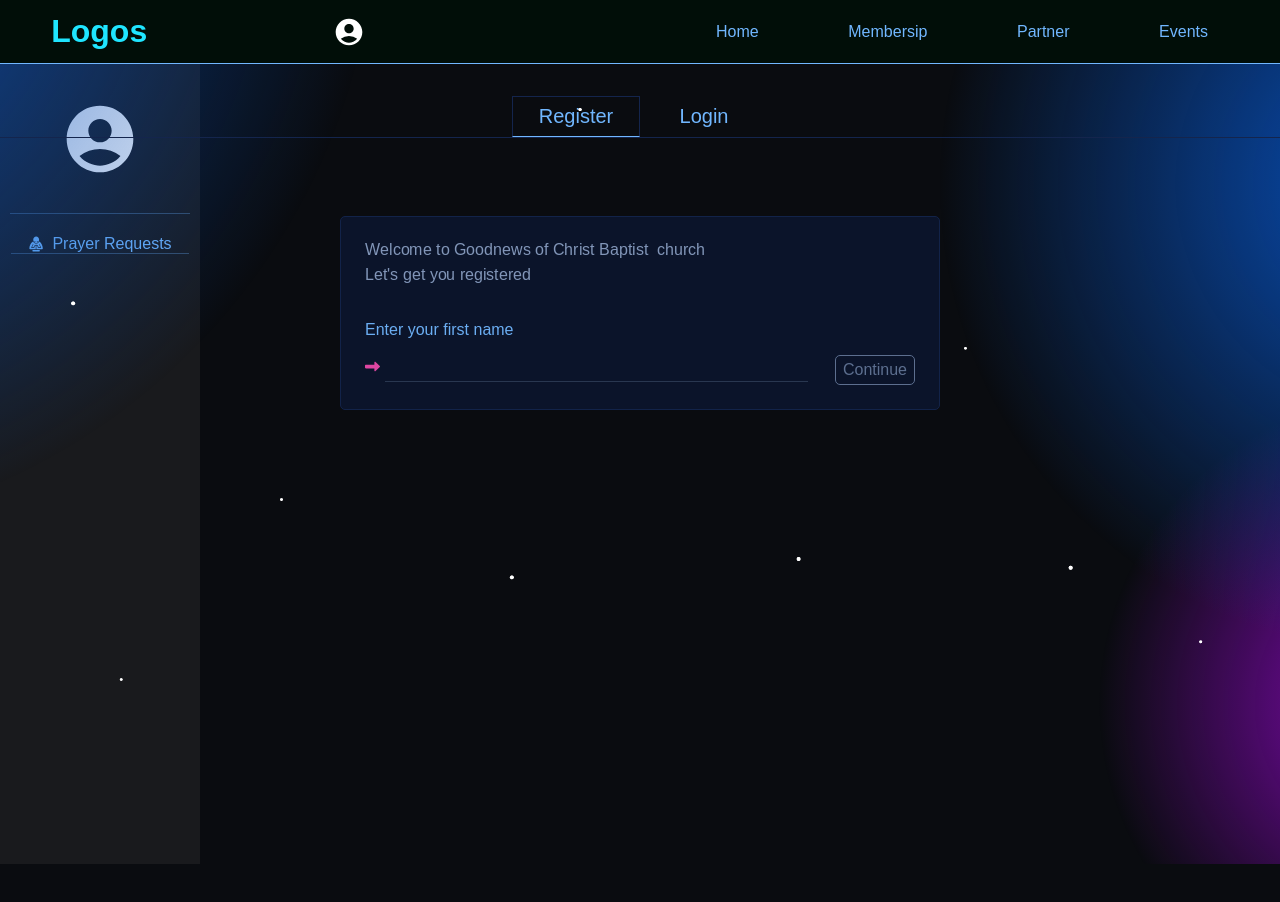
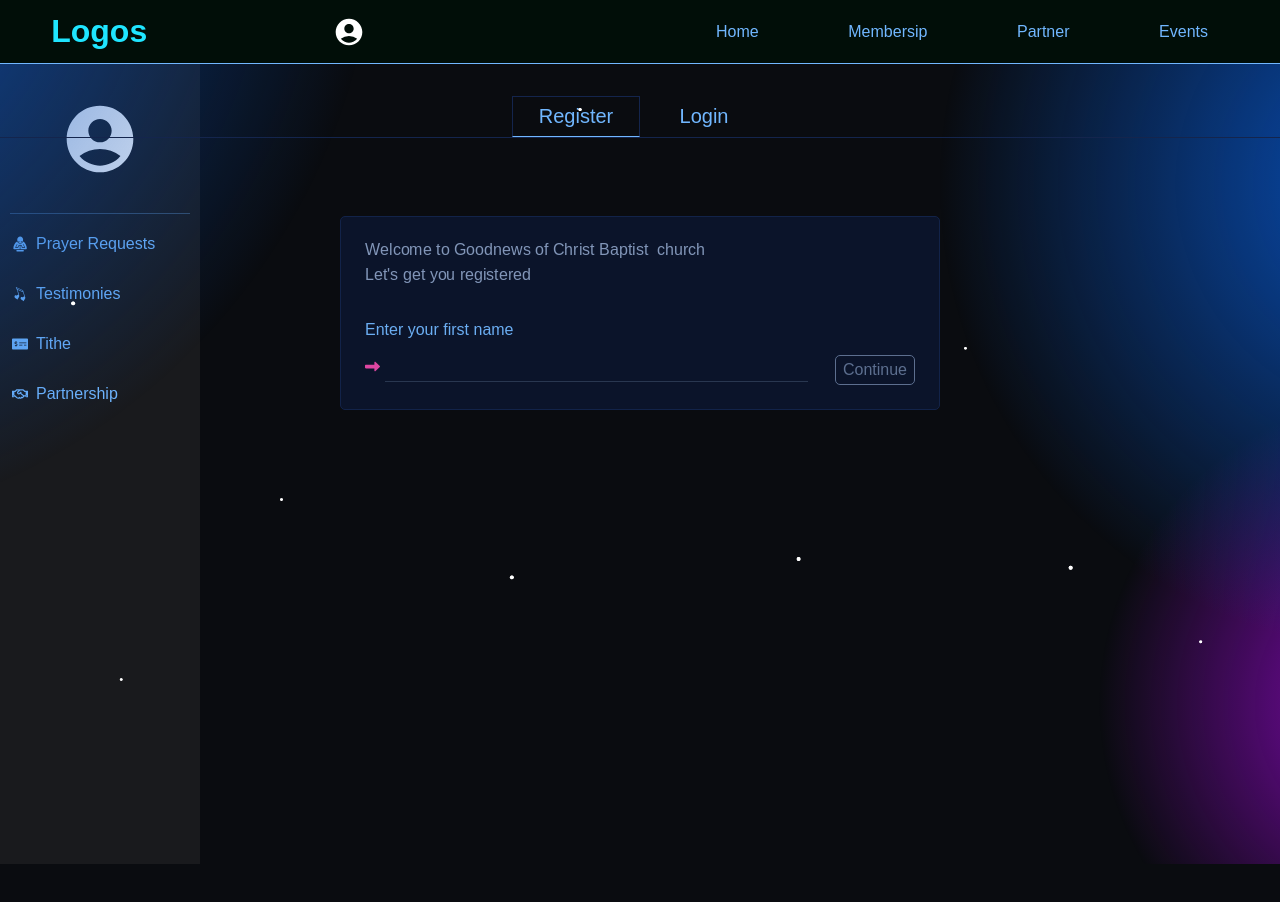
Before and after one commit to Quado2/goodnews, a Next.js app: page /membership in a window 1280 px wide. Shown: the top 902 px of the page. Built offline with nearby package versions, Linux system fonts and the light colour scheme; a web font is replaced by a local one.

Commit message:
dashboard for mobile

```diff
--- a/components/layout/DashboardNav.js
+++ b/components/layout/DashboardNav.js
@@ -41,16 +41,16 @@ const DNContainer = styled.div`
     flex-direction: column;
     align-items: flex-start;
     justify-content: flex-start;
-    padding: 1.3rem .7rem;
+    padding: 1.3rem .75rem;
 
 
     div{
       width:  100%;;
       display: flex;
-      justify-content: center;
+      justify-content: flex-start;
       align-items: center;
       color: ${({theme})=> theme.colorTextPrimary};
-      border-bottom: 1px solid ${({theme})=> theme.colorBorderSecondary};
+      margin-bottom: 2rem;
 
 
       h3{
@@ -76,6 +76,18 @@ const DashboardNav = () => {
         <GiPrayer />
         <h3>Prayer Requests</h3>
       </div>
+      <div>
+        <GiLoveSong />
+        <h3>Testimonies</h3>
+      </div>
+      <div>
+        <FaMoneyCheckAlt />
+        <h3>Tithe</h3>
+      </div>
+      <div>
+        <FaRegHandshake />
+        <h3>Partnership</h3>
+      </div>
     </div>
   </DNContainer>;
 };
--- a/pages/dashboard/index.js
+++ b/pages/dashboard/index.js
@@ -37,6 +37,10 @@ const DashboardContainer = styled.div`
     align-items: flex-start;
     padding-top: ${({ theme }) => theme.navHeight};
     color: white;
+
+    @media screen {
+
+    }
   }
 `;
 
```
